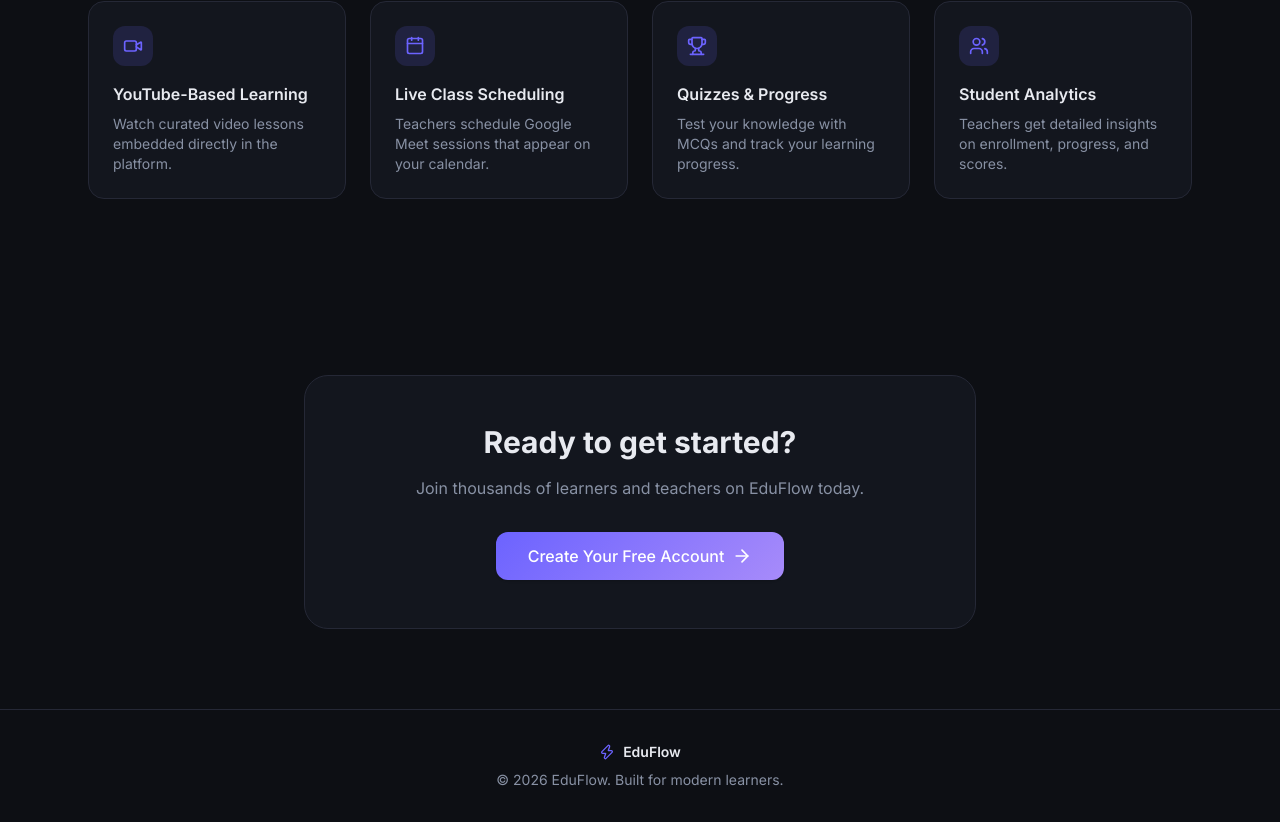
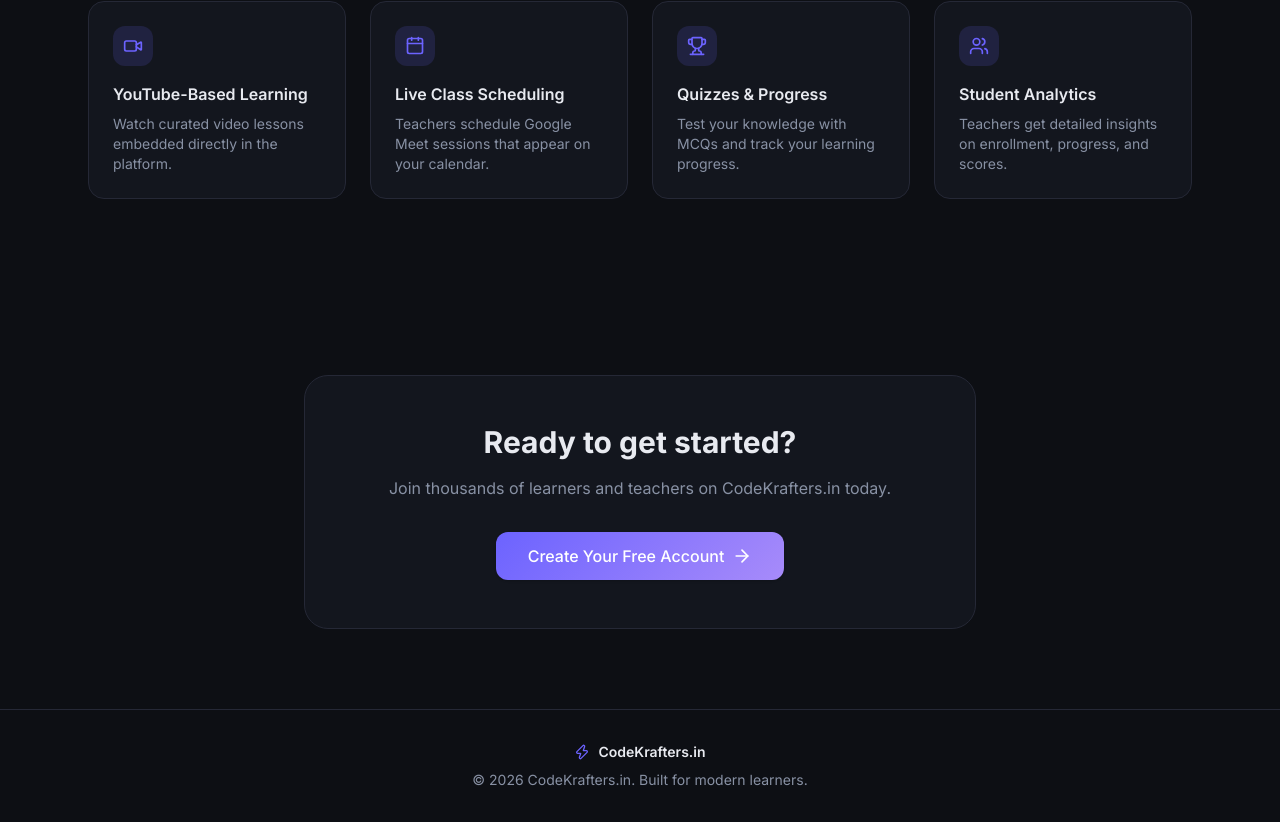
Before and after one commit to Sameer200506/ll, a Next.js app: page / in a window 1280 px wide. Shown: the part 1875-2697 px from the top of the page. Built offline with nearby package versions, Linux system fonts and the light colour scheme.

Commit message:
Rebrand: rename EduFlow to CodeKrafters.in across entire website

```diff
--- a/src/app/layout.tsx
+++ b/src/app/layout.tsx
@@ -7,8 +7,8 @@ import { Toaster } from "sonner";
 const inter = Inter({ subsets: ["latin"] });
 
 export const metadata: Metadata = {
-  title: "EduFlow — Modern Learning Platform",
-  description: "Learn, grow, and connect with EduFlow — your all-in-one LMS with YouTube courses, live classes, and AI-powered quizzes.",
+  title: "CodeKrafters.in — Modern Learning Platform",
+  description: "Learn, grow, and connect with CodeKrafters.in — your all-in-one LMS with YouTube courses, live classes, and AI-powered quizzes.",
 };
 
 export default function RootLayout({ children }: { children: React.ReactNode }) {
--- a/src/app/login/page.tsx
+++ b/src/app/login/page.tsx
@@ -53,7 +53,7 @@ export default function LoginPage() {
               style={{ background: "linear-gradient(135deg, var(--accent), var(--accent-2))" }}>
               <Zap className="w-5 h-5 text-white" />
             </div>
-            <span className="text-2xl font-bold gradient-text">EduFlow</span>
+            <span className="text-2xl font-bold gradient-text">CodeKrafters.in</span>
           </div>
           <h1 className="text-2xl font-bold">Welcome back</h1>
           <p className="text-sm mt-1" style={{ color: "var(--text-secondary)" }}>Sign in to continue learning</p>
--- a/src/app/page.tsx
+++ b/src/app/page.tsx
@@ -52,7 +52,7 @@ export default function LandingPage() {
             style={{ background: "linear-gradient(135deg, var(--accent), var(--accent-2))" }}>
             <Zap className="w-4 h-4 text-white" />
           </div>
-          <span className="text-xl font-bold gradient-text">EduFlow</span>
+          <span className="text-xl font-bold gradient-text">CodeKrafters.in</span>
         </div>
         <div className="flex items-center gap-3">
           <Link href="/login">
@@ -82,7 +82,7 @@ export default function LandingPage() {
             <span className="gradient-text">Grow Faster</span>
           </h1>
           <p className="text-xl mb-10 max-w-2xl mx-auto" style={{ color: "var(--text-secondary)" }}>
-            EduFlow combines YouTube-powered courses, live Google Meet classes, interactive quizzes, and real-time progress tracking — all in one beautiful platform.
+            CodeKrafters.in combines YouTube-powered courses, live Google Meet classes, interactive quizzes, and real-time progress tracking — all in one beautiful platform.
           </p>
           <div className="flex flex-wrap gap-4 justify-center">
             <Link href="/register">
@@ -184,7 +184,7 @@ export default function LandingPage() {
         <div className="max-w-2xl mx-auto p-12 rounded-3xl border"
           style={{ background: "var(--surface)", borderColor: "var(--border)" }}>
           <h2 className="text-3xl font-bold mb-4">Ready to get started?</h2>
-          <p className="mb-8" style={{ color: "var(--text-secondary)" }}>Join thousands of learners and teachers on EduFlow today.</p>
+          <p className="mb-8" style={{ color: "var(--text-secondary)" }}>Join thousands of learners and teachers on CodeKrafters.in today.</p>
           <Link href="/register">
             <Button size="lg">Create Your Free Account <ArrowRight className="w-5 h-5" /></Button>
           </Link>
@@ -195,9 +195,9 @@ export default function LandingPage() {
       <footer className="border-t py-8 text-center text-sm px-6" style={{ borderColor: "var(--border)", color: "var(--text-secondary)" }}>
         <div className="flex items-center justify-center gap-2 mb-2">
           <Zap className="w-4 h-4" style={{ color: "var(--accent)" }} />
-          <span className="font-semibold" style={{ color: "var(--text-primary)" }}>EduFlow</span>
+          <span className="font-semibold" style={{ color: "var(--text-primary)" }}>CodeKrafters.in</span>
         </div>
-        <p>© 2026 EduFlow. Built for modern learners.</p>
+        <p>© 2026 CodeKrafters.in. Built for modern learners.</p>
       </footer>
     </div>
   );
--- a/src/app/register/RegisterContent.tsx
+++ b/src/app/register/RegisterContent.tsx
@@ -60,7 +60,7 @@ export default function RegisterContent() {
               style={{ background: "linear-gradient(135deg, var(--accent), var(--accent-2))" }}>
               <Zap className="w-5 h-5 text-white" />
             </div>
-            <span className="text-2xl font-bold gradient-text">EduFlow</span>
+            <span className="text-2xl font-bold gradient-text">CodeKrafters.in</span>
           </div>
           <h1 className="text-2xl font-bold">Create your account</h1>
           <p className="text-sm mt-1" style={{ color: "var(--text-secondary)" }}>Join thousands of learners today</p>
--- a/src/components/layout/DashboardLayout.tsx
+++ b/src/components/layout/DashboardLayout.tsx
@@ -26,7 +26,7 @@ export function DashboardLayout({ children, title, description }: DashboardLayou
       <div className="min-h-screen flex items-center justify-center" style={{ background: "var(--background)" }}>
         <div className="flex flex-col items-center gap-4">
           <div className="w-10 h-10 rounded-full border-2 border-t-transparent animate-spin" style={{ borderColor: "var(--accent)" }} />
-          <p style={{ color: "var(--text-secondary)" }}>Loading EduFlow...</p>
+          <p style={{ color: "var(--text-secondary)" }}>Loading CodeKrafters.in...</p>
         </div>
       </div>
     );
--- a/src/components/layout/Sidebar.tsx
+++ b/src/components/layout/Sidebar.tsx
@@ -53,7 +53,7 @@ export function Sidebar() {
         >
           <Zap className="w-4 h-4 text-white" />
         </div>
-        <span className="text-lg font-bold gradient-text">EduFlow</span>
+        <span className="text-lg font-bold gradient-text">CodeKrafters.in</span>
       </div>
 
       {/* User info */}
```
